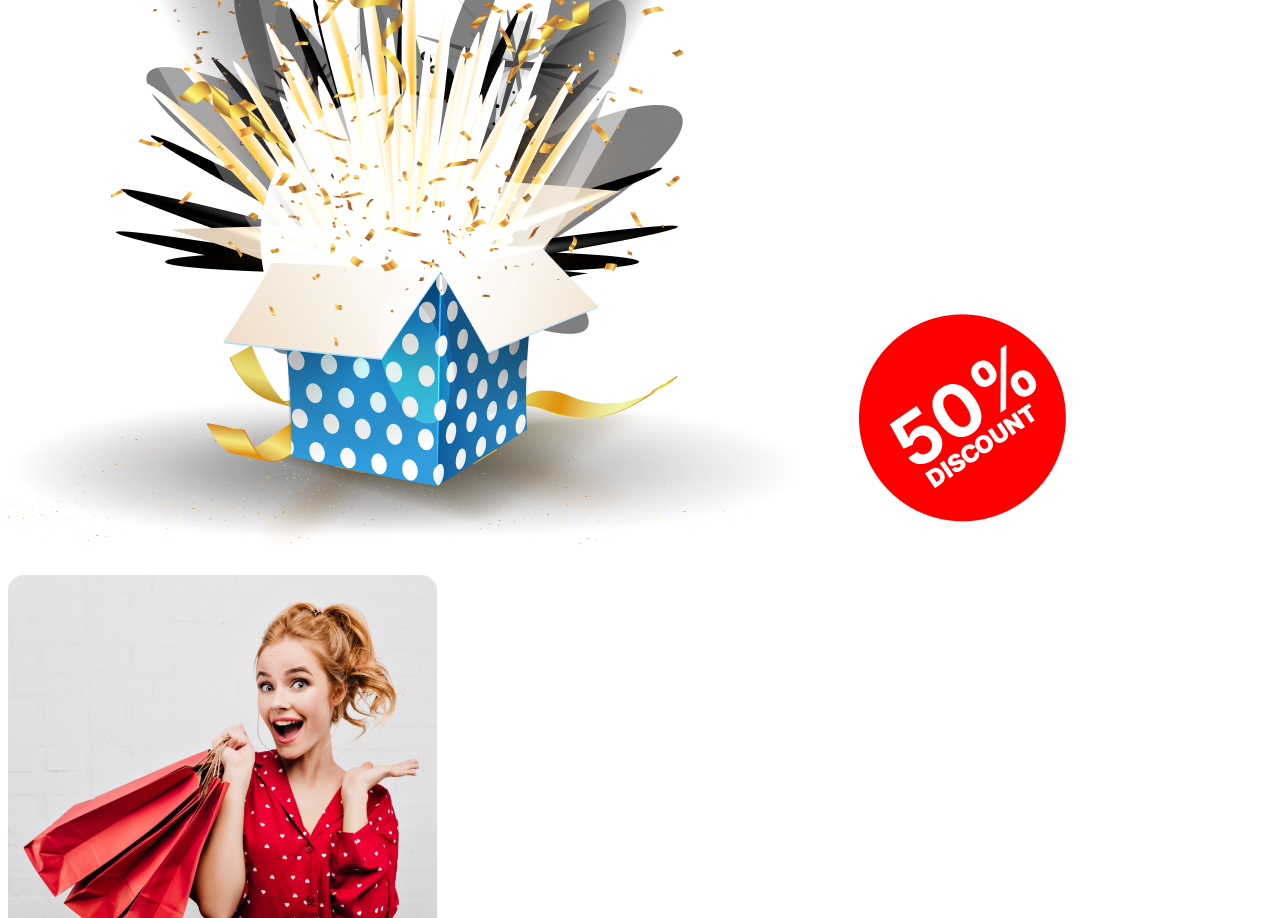
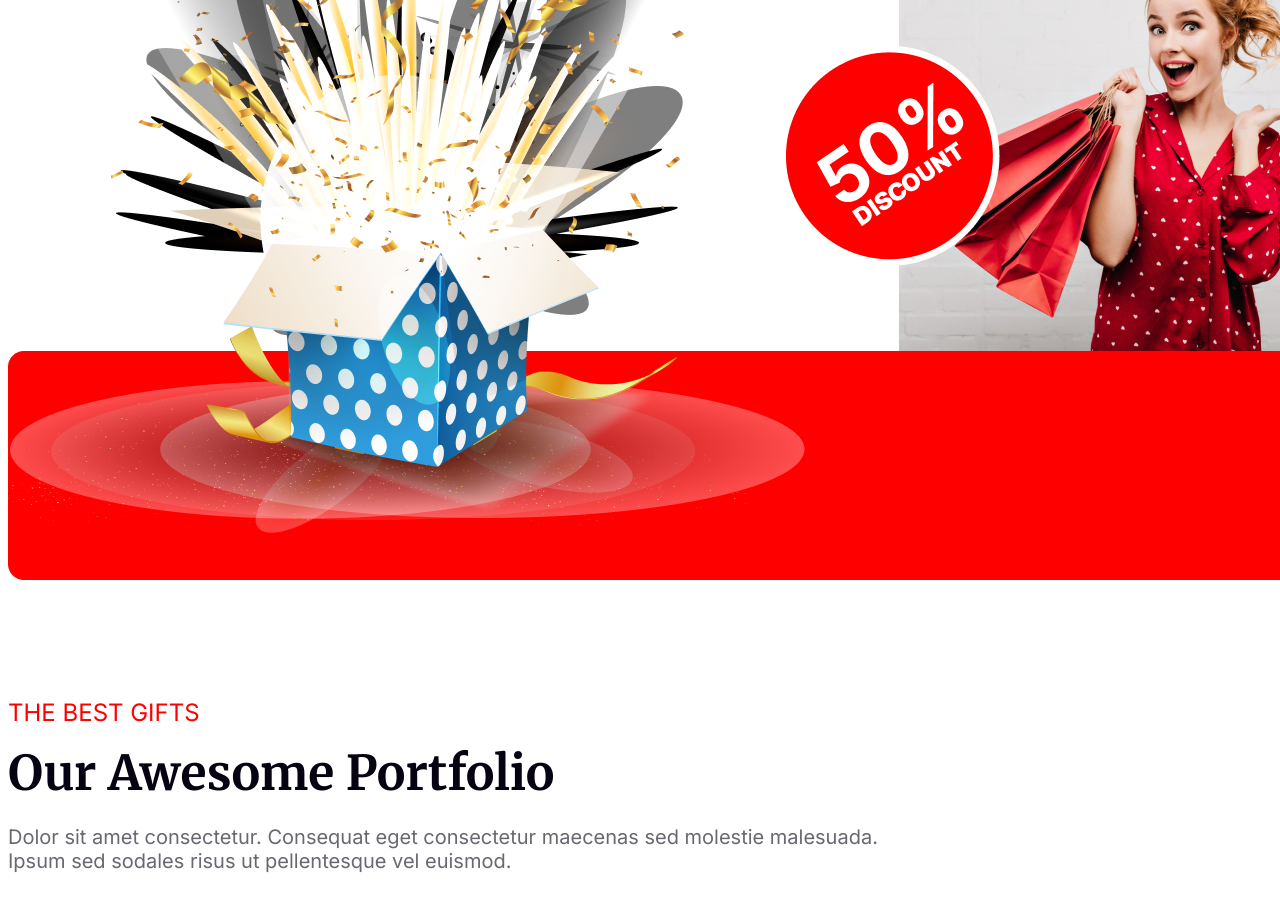
Before and after one commit to adnanalamin/newyear-mission, a plain HTML site: page index.html in a window 1280 px wide. Shown: the part 4175-5093 px from the top of the page. Drawn offline with Linux system fonts and the light colour scheme.

Commit message:
add protfolio section

```diff
--- a/index.html
+++ b/index.html
@@ -116,11 +116,33 @@
           consectetur.
         </p>
       </section>
-      <section class="funtional-img">
-          <img src="./images/Group 75.png" alt="">
-          <img src="./images/Group 44.png" alt="">
-          <img src="./images/Rectangle 1.png" alt="">
-          <img class="img-4" src="./images/Rectangle 2.png" alt="">
+      <div class="position-img">
+        <section class="funtional-img">
+          <img class="img-1" src="./images/Group 75.png" alt="" />
+          <img class="img-2" src="./images/Group 44.png" alt="" />
+          <img class="img-3" src="./images/Rectangle 1.png" alt="" />
+          <img class="img-4" src="./images/Rectangle 2.png" alt="" />
+        </section>
+      </div>
+
+      <!-- ======================protfolio section start================ -->
+
+      <section class="protfolio">
+        <h4 class="protfolio-heading">THE BEST GIFTS</h4>
+        <h1 class="protfolio-title">Our Awesome Portfolio</h1>
+        <p class="protfolio-description">
+          Dolor sit amet consectetur. Consequat eget consectetur maecenas sed
+          molestie malesuada. Ipsum sed sodales risus ut pellentesque vel
+          euismod.
+        </p>
+        <div class="protfolio-img">
+          <img src="./images/Rectangle 3.png" alt="">
+          <img src="./images/Rectangle 4.png" alt="">
+          <img src="./images/Rectangle 5.png" alt="">
+          <img src="./images/Rectangle 6.png" alt="">
+          <img src="./images/Rectangle 7.png" alt="">
+          <img src="./images/Rectangle 8.png" alt="">
+        </div>
       </section>
     </main>
 
--- a/styles/style.css
+++ b/styles/style.css
@@ -257,13 +257,89 @@ p.functional-description {
   margin-top: 28px;
 }
 
-.funtional-img{
+.position-img {
   width: 1320px;
   margin: 0 auto;
+  margin-bottom: 120px;
+  height: 730px;
+}
+.funtional-img {
+  width: 1320px;
   position: absolute;
-  margin-top: 60px;
+  margin-top: 070px;
 }
 
-.funtional-img > .img-4{
-  bottom: 0;
+.img-1 {
+  position: absolute;
+  top: 400px;
+  top: -29px;
+  left: 0;
 }
+.img-2 {
+  position: absolute;
+  right: 285px;
+  top: 85px;
+  margin-left: 82px;
+}
+.img-3 {
+  position: absolute;
+  right: 0;
+  z-index: -2;
+}
+.img-4 {
+  position: absolute;
+  top: 433px;
+  z-index: -1;
+}
+
+/* ================protfolio section start============================= */
+.protfolio {
+  width: 1320px;
+  margin: 0 auto;
+}
+
+.protfolio-heading {
+  color: #f00;
+  font-family: Inter;
+  font-size: 24px;
+  font-weight: 500;
+  margin-bottom: 16px;
+}
+
+.protfolio-title {
+  color: #070211;
+  font-family: Merriweather;
+  font-size: 48px;
+  font-weight: 900;
+  text-transform: capitalize;
+  margin-top: 0;
+  margin-bottom: 22px;
+}
+
+.protfolio-description {
+  width: 896px;
+  color: rgba(7, 2, 17, 0.6);
+  font-family: Inter;
+  font-size: 20px;
+  font-weight: 400;
+  margin-top: 0;
+  margin-bottom: 48px;
+}
+
+.protfolio-img {
+  display: grid;
+  grid-template-columns: auto auto auto;
+  grid-gap: 24px;
+  margin-top: 0;
+}
+
+.protfolio-img img {
+  transition: 1s ease;
+}
+
+.protfolio-img img:hover {
+  -webkit-transform: scale(1.2);
+  -ms-transform: scale(1.2);
+  transform: scale(1.2);
+  transition: 1s ease;
+}
```
